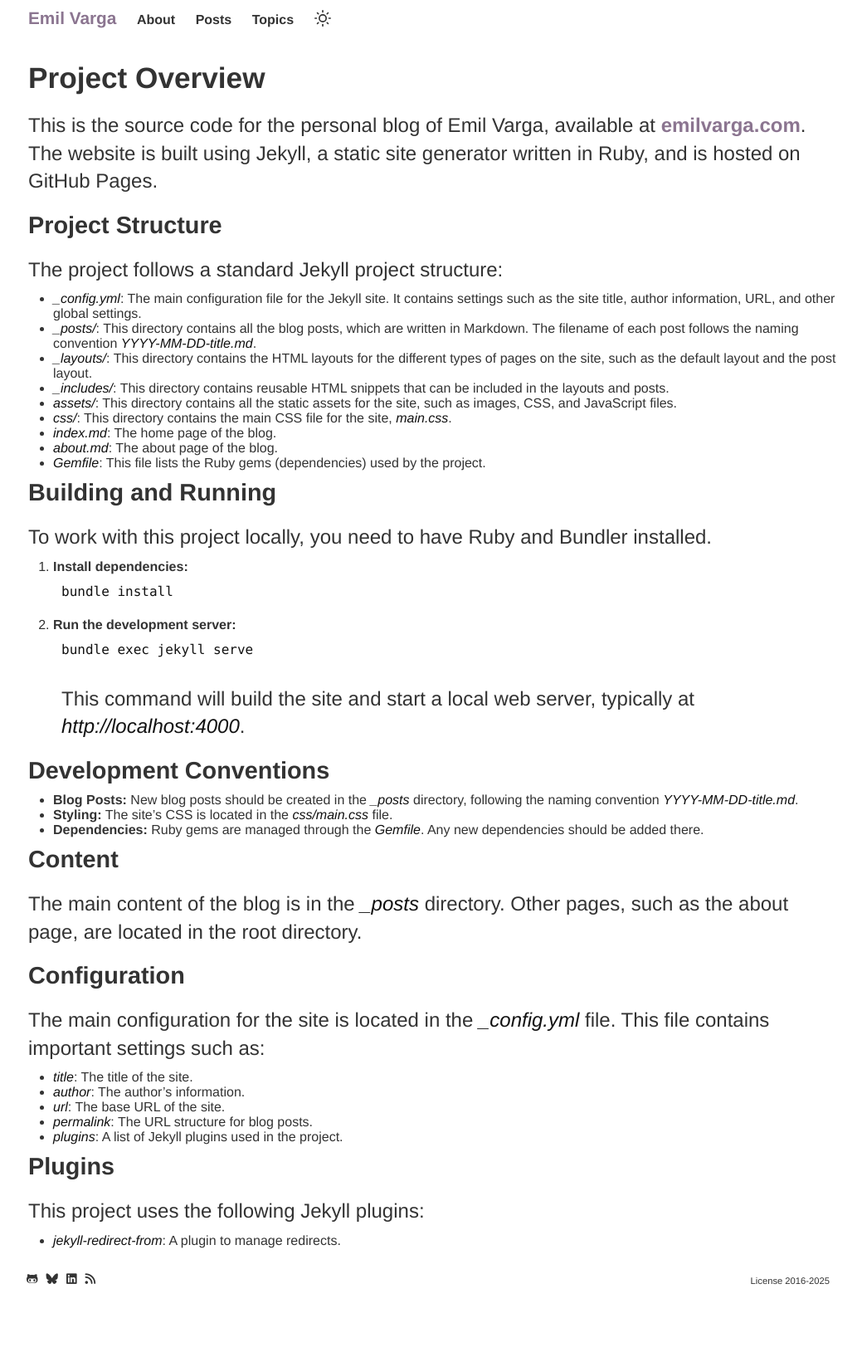
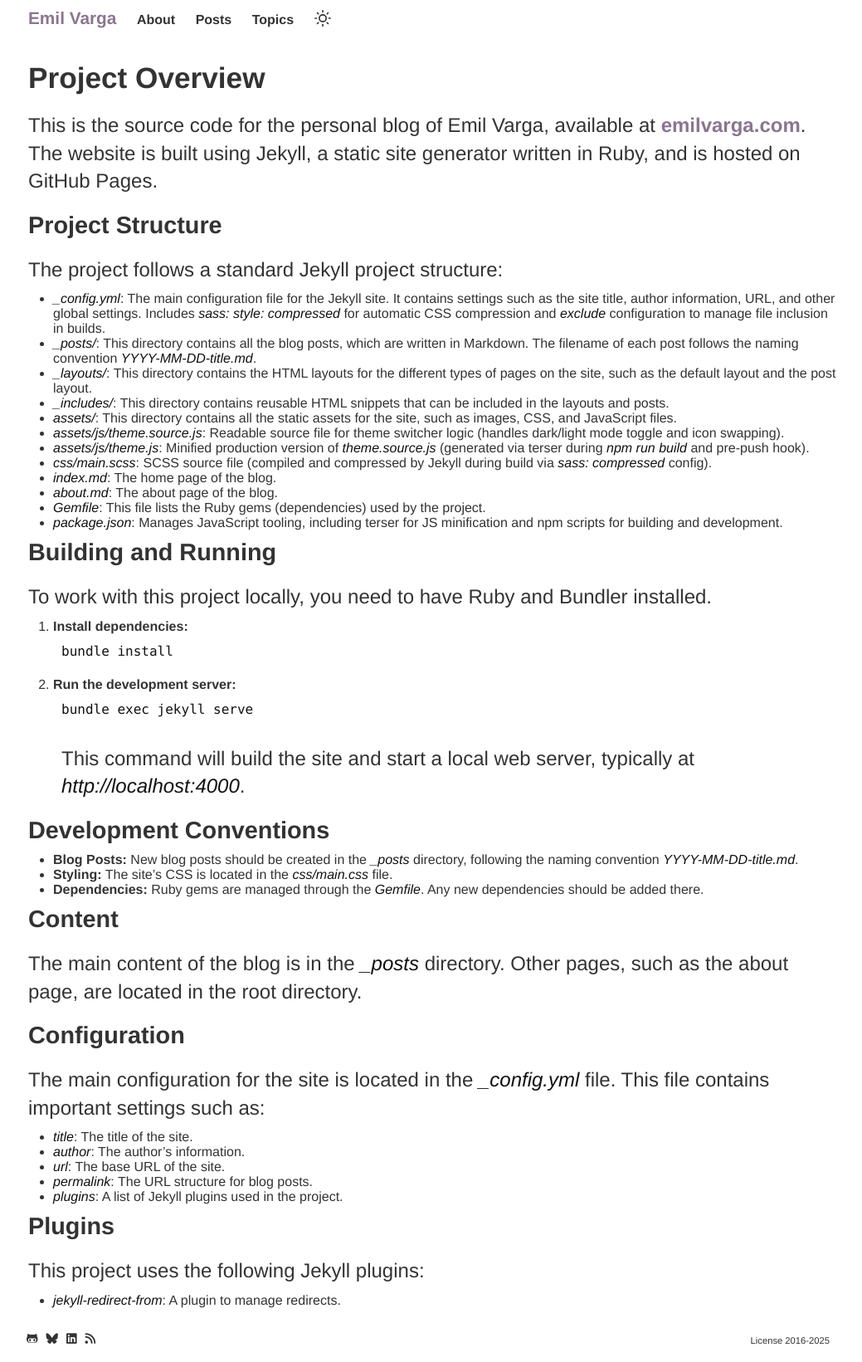
Before and after one commit to cogitor/cogitor.github.io, a Jekyll site: the page built from AGENTS.md, in a window 1280 px wide. Shown: the whole page at 83% size, without its empty margins (124-1163 px from the left). Built offline with Jekyll 4.4.1, drawn with Linux system fonts in a browser that asks for light colours; nearby versions of some CDN libraries; some web fonts are replaced; our own code applies the rules of GitHub Pages for plain Markdown files; a style sheet for code colours, icons or effects is not loaded; before the commit the page ends 1569 px from its top, so only the background shows below that.

Commit message:
AGENTS.md

```diff
--- a/AGENTS.md
+++ b/AGENTS.md
@@ -6,15 +6,18 @@
 
 The project follows a standard Jekyll project structure:
 
-*   `_config.yml`: The main configuration file for the Jekyll site. It contains settings such as the site title, author information, URL, and other global settings.
+*   `_config.yml`: The main configuration file for the Jekyll site. It contains settings such as the site title, author information, URL, and other global settings. Includes `sass: style: compressed` for automatic CSS compression and `exclude` configuration to manage file inclusion in builds.
 *   `_posts/`: This directory contains all the blog posts, which are written in Markdown. The filename of each post follows the naming convention `YYYY-MM-DD-title.md`.
 *   `_layouts/`: This directory contains the HTML layouts for the different types of pages on the site, such as the default layout and the post layout.
 *   `_includes/`: This directory contains reusable HTML snippets that can be included in the layouts and posts.
 *   `assets/`: This directory contains all the static assets for the site, such as images, CSS, and JavaScript files.
-*   `css/`: This directory contains the main CSS file for the site, `main.css`.
+*   `assets/js/theme.source.js`: Readable source file for theme switcher logic (handles dark/light mode toggle and icon swapping).
+*   `assets/js/theme.js`: Minified production version of `theme.source.js` (generated via terser during `npm run build` and pre-push hook).
+*   `css/main.scss`: SCSS source file (compiled and compressed by Jekyll during build via `sass: compressed` config).
 *   `index.md`: The home page of the blog.
 *   `about.md`: The about page of the blog.
 *   `Gemfile`: This file lists the Ruby gems (dependencies) used by the project.
+*   `package.json`: Manages JavaScript tooling, including terser for JS minification and npm scripts for building and development.
 
 ## Building and Running
 
```
